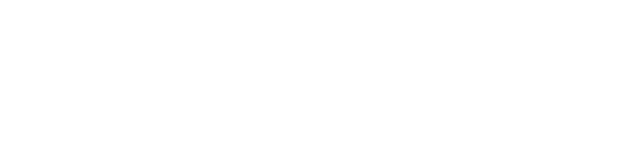
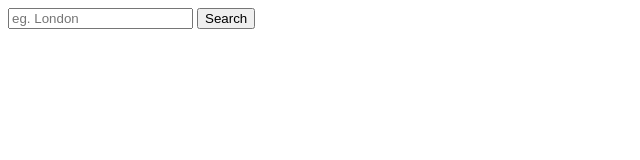
Before and after one commit to luscious-scoop/weather_app, a website: page src/template.html in a window 1280 px wide. Shown: the whole page, without its empty margins (0-640 px from the left). Drawn offline with Linux system fonts and the light colour scheme.

Commit message:
feat:add search input and search button to search for locations

```diff
--- a/src/template.html
+++ b/src/template.html
@@ -5,5 +5,10 @@
     <meta name="viewport" content="width=device-width, initial-scale=1.0" />
     <title>Document</title>
   </head>
-  <body></body>
+  <body>
+    <div class="search-div">
+      <input type="text" placeholder="eg. London" required />
+      <button class="search-btn">Search</button>
+    </div>
+  </body>
 </html>
```
